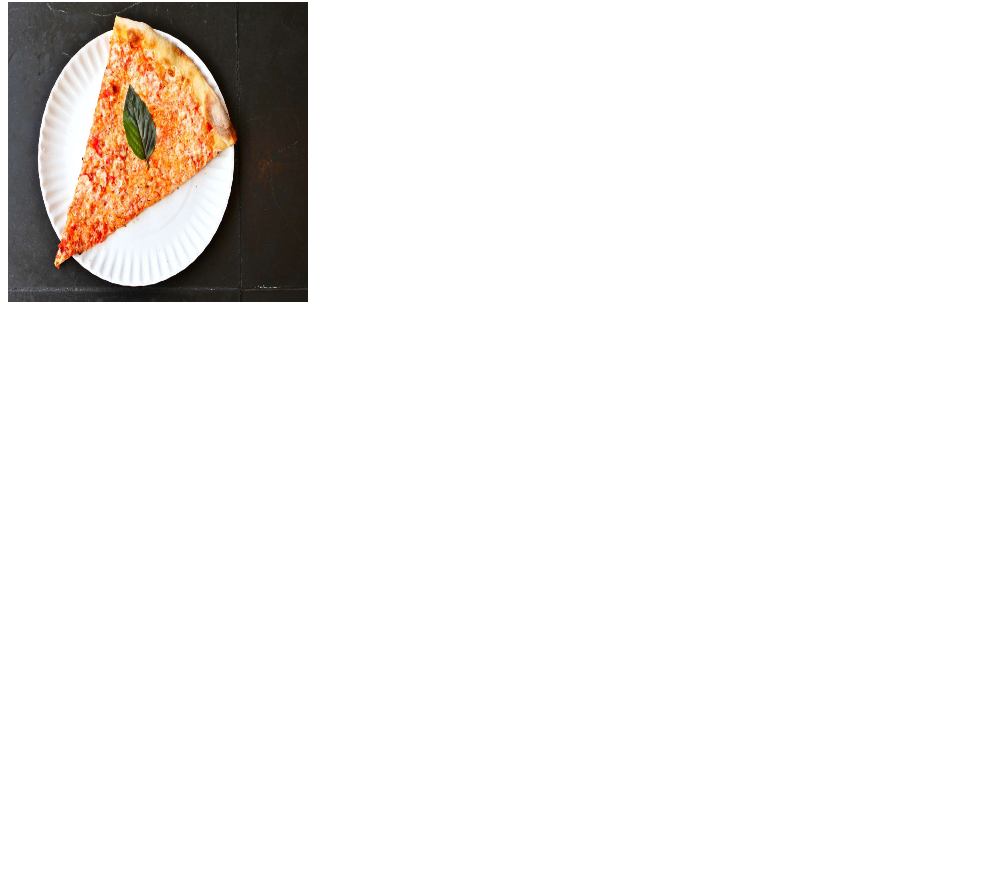
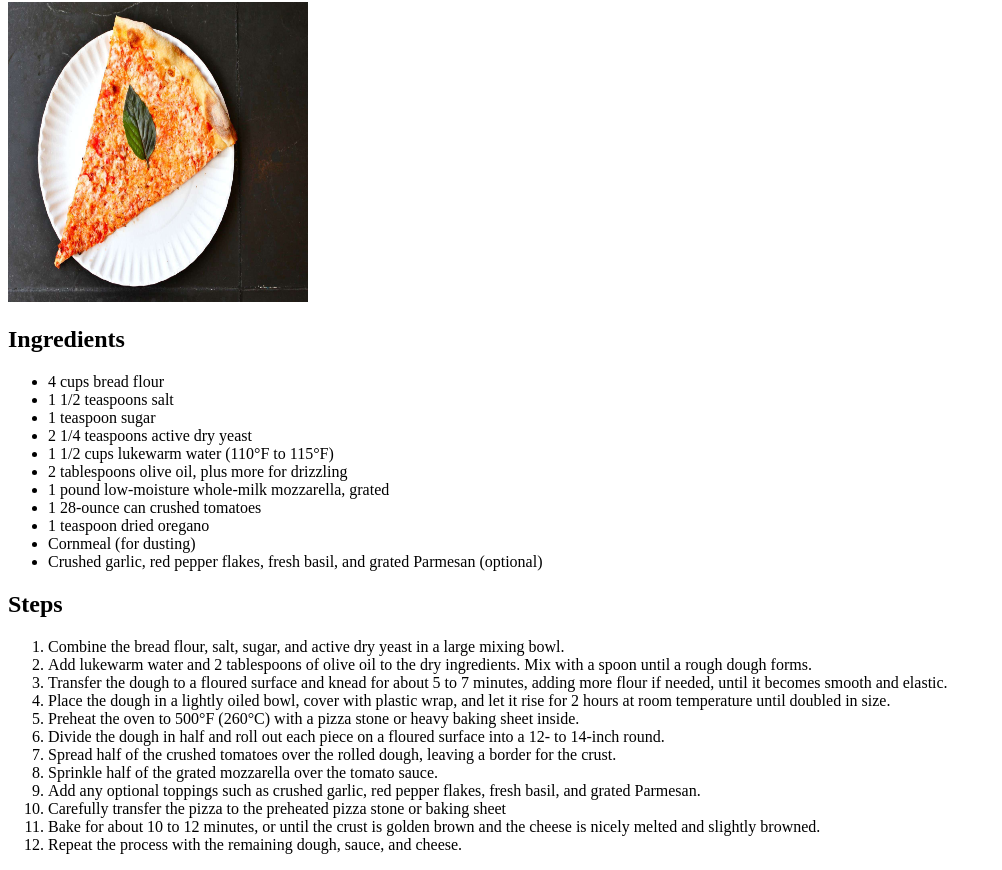
Before and after one commit to janpreett/Recipes, a plain HTML site: page recipefiles/pizza.html in a window 1280 px wide. Shown: the part 78-948 px from the top of the page, without its empty margins (0-1002 px from the left). Before the commit the page ends 800 px from the top, so only its background shows below. Drawn offline with Linux system fonts and the light colour scheme.

Commit message:
added recipe ingredients and steps

```diff
--- a/recipefiles/pizza.html
+++ b/recipefiles/pizza.html
@@ -8,5 +8,34 @@
 <body>
     <h1>Pizza Recipe</h1>
     <img src="../images/pizza.jpg" alt="Pizza" width="300" height="300">
+    <h2>Ingredients</h2>
+        <ul>
+            <li>4 cups bread flour</li>
+            <li>1 1/2 teaspoons salt</li>
+            <li>1 teaspoon sugar</li>
+            <li>2 1/4 teaspoons active dry yeast</li>
+            <li>1 1/2 cups lukewarm water (110°F to 115°F)</li>
+            <li>2 tablespoons olive oil, plus more for drizzling</li>
+            <li>1 pound low-moisture whole-milk mozzarella, grated</li>
+            <li>1 28-ounce can crushed tomatoes</li>
+            <li>1 teaspoon dried oregano</li>
+            <li>Cornmeal (for dusting)</li>
+            <li>Crushed garlic, red pepper flakes, fresh basil, and grated Parmesan (optional)</li>
+        </ul>
+    <h2>Steps</h2>
+        <ol>
+            <li>Combine the bread flour, salt, sugar, and active dry yeast in a large mixing bowl.</li>
+            <li>Add lukewarm water and 2 tablespoons of olive oil to the dry ingredients. Mix with a spoon until a rough dough forms.</li>
+            <li>Transfer the dough to a floured surface and knead for about 5 to 7 minutes, adding more flour if needed, until it becomes smooth and elastic.</li>
+            <li>Place the dough in a lightly oiled bowl, cover with plastic wrap, and let it rise for 2 hours at room temperature until doubled in size.</li>
+            <li>Preheat the oven to 500°F (260°C) with a pizza stone or heavy baking sheet inside.</li>
+            <li>Divide the dough in half and roll out each piece on a floured surface into a 12- to 14-inch round.</li>
+            <li>Spread half of the crushed tomatoes over the rolled dough, leaving a border for the crust.</li>
+            <li>Sprinkle half of the grated mozzarella over the tomato sauce.</li>
+            <li>Add any optional toppings such as crushed garlic, red pepper flakes, fresh basil, and grated Parmesan.</li>
+            <li>Carefully transfer the pizza to the preheated pizza stone or baking sheet</li>
+            <li>Bake for about 10 to 12 minutes, or until the crust is golden brown and the cheese is nicely melted and slightly browned.</li>
+            <li>Repeat the process with the remaining dough, sauce, and cheese.</li>
+        </ol>
 </body>
 </html>
```
Also changed, not shown: index.html (+5 -3 lines), recipefiles/choclateMilkshake.html (+15 -0 lines), recipefiles/grilledCheese.html (+16 -0 lines).
